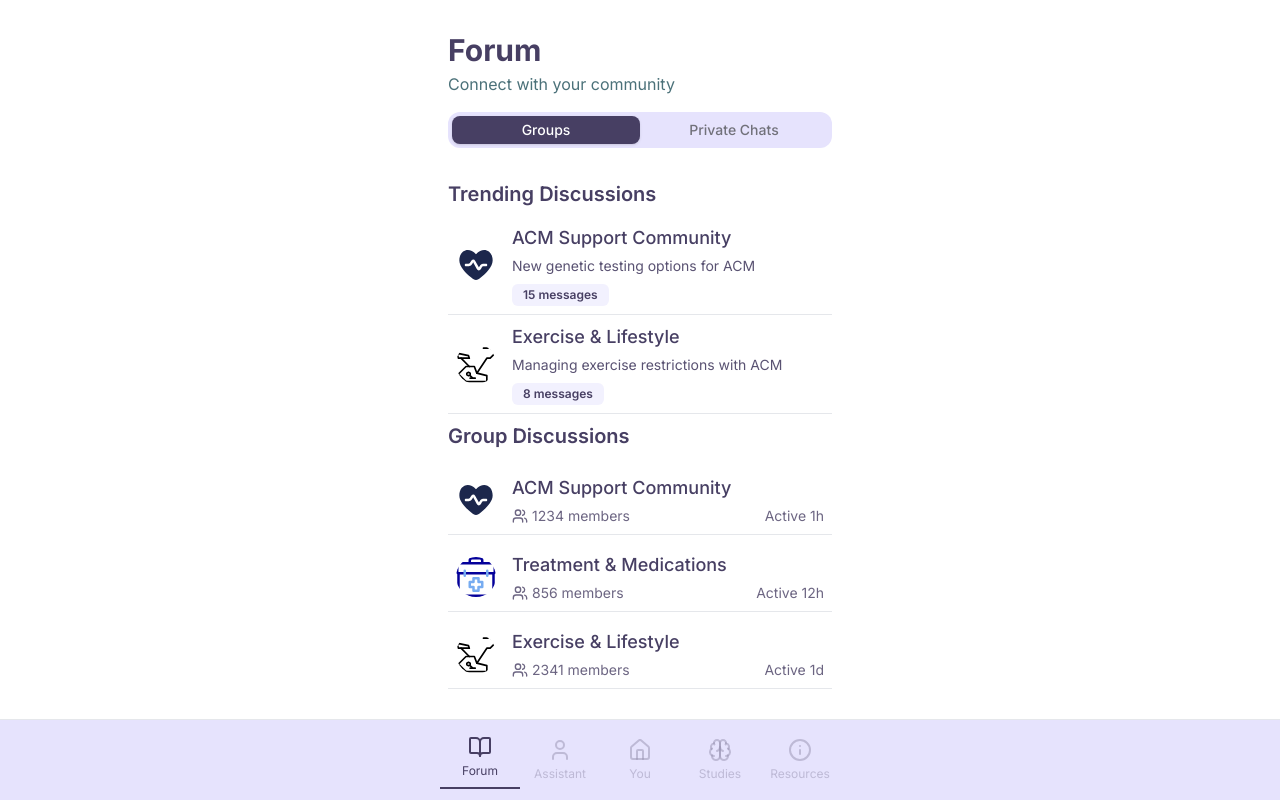
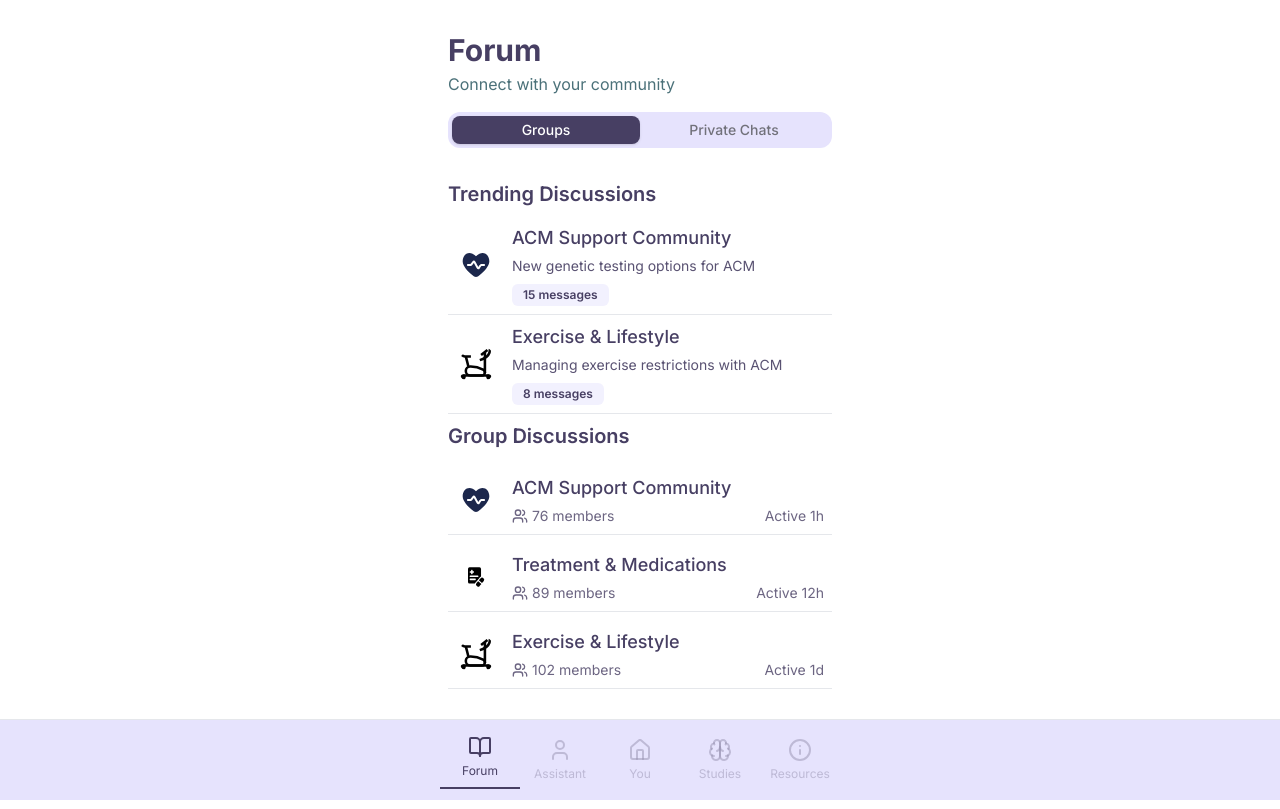
Before and after one commit to paulburkhardt/Rarely, a Next.js app: page /forum in a window 1280 px wide. Built offline with nearby package versions, Linux system fonts and the light colour scheme.

Commit message:
new icons

```diff
--- a/app/forum/page.tsx
+++ b/app/forum/page.tsx
@@ -85,8 +85,12 @@ function ForumContent() {
             {mockDiscussions.map((discussion) => (
               <Link key={discussion.id} href={`/forum/chat/discussion${discussion.id}`}>
                 <div className="flex items-center p-2 border-b border-gray-200">
-                  <Avatar className="w-10 h-10 mr-2">
-                    <AvatarImage src={discussion.group.imageUrl} alt={discussion.group.name} />
+                  <Avatar className="w-10 h-10 mr-2 p-1">
+                    <AvatarImage
+                      src={discussion.group.imageUrl}
+                      alt={discussion.group.name}
+                      className="object-contain"
+                    />
                     <AvatarFallback className="bg-[#473F63] text-[#E6E3FD]">
                       {discussion.group.name.substring(0, 2)}
                     </AvatarFallback>
@@ -113,8 +117,12 @@ function ForumContent() {
           {mockGroups.map((group) => (
             <Link key={group.id} href={`/forum/chat/${group.id}`}>
               <div className="flex items-center p-2 border-b border-gray-200">
-                <Avatar className="w-10 h-10 mr-2">
-                  <AvatarImage src={group.imageUrl} alt={group.name} />
+                <Avatar className="w-10 h-10 mr-2 p-1">
+                  <AvatarImage
+                    src={group.imageUrl}
+                    alt={group.name}
+                    className="object-contain"
+                  />
                   <AvatarFallback className="bg-[#473F63] text-[#E6E3FD]">
                     {group.name.substring(0, 2)}
                   </AvatarFallback>
@@ -144,8 +152,12 @@ function ForumContent() {
           {mockPrivateChats.map((chat) => (
             <Link key={chat.id} href={`/forum/chat/private${chat.id}`}>
               <div className="flex items-center p-2 border-b border-gray-200">
-                <Avatar className="w-10 h-10 mr-2">
-                  <AvatarImage src={chat.userImage} alt={chat.userName} />
+                <Avatar className="w-10 h-10 mr-2 p-0.5">
+                  <AvatarImage
+                    src={chat.userImage}
+                    alt={chat.userName}
+                    className="object-contain"
+                  />
                   <AvatarFallback className="bg-[#1E4D57] text-[#DEEAE5]">
                     {chat.userName.substring(0, 2)}
                   </AvatarFallback>
--- a/data/mock-forum.ts
+++ b/data/mock-forum.ts
@@ -7,7 +7,7 @@ export const mockGroups: Group[] = [
     description: 'Share experiences and support for living with ACM/ARVC',
     imageUrl: '/icons/heart-pulse.svg',
     lastActivity: new Date(Date.now() - 1 * 60 * 60 * 1000),
-    memberCount: 1234,
+    memberCount: 76,
     unreadCount: 3
   },
   {
@@ -16,7 +16,7 @@ export const mockGroups: Group[] = [
     description: 'Discussions about ACM treatments, medications, and ICD management',
     imageUrl: '/icons/medicine.svg',
     lastActivity: new Date(Date.now() - 12 * 60 * 60 * 1000),
-    memberCount: 856
+    memberCount: 89
   },
   {
     id: '3',
@@ -24,7 +24,7 @@ export const mockGroups: Group[] = [
     description: 'Safe exercise guidelines and lifestyle modifications for ACM patients',
     imageUrl: '/icons/exercise.svg',
     lastActivity: new Date(Date.now() - 24 * 60 * 60 * 1000),
-    memberCount: 2341,
+    memberCount: 102,
     unreadCount: 1
   }
 ]
```
Also changed, not shown: public/icons/exercise.svg, public/icons/medicine.svg.
